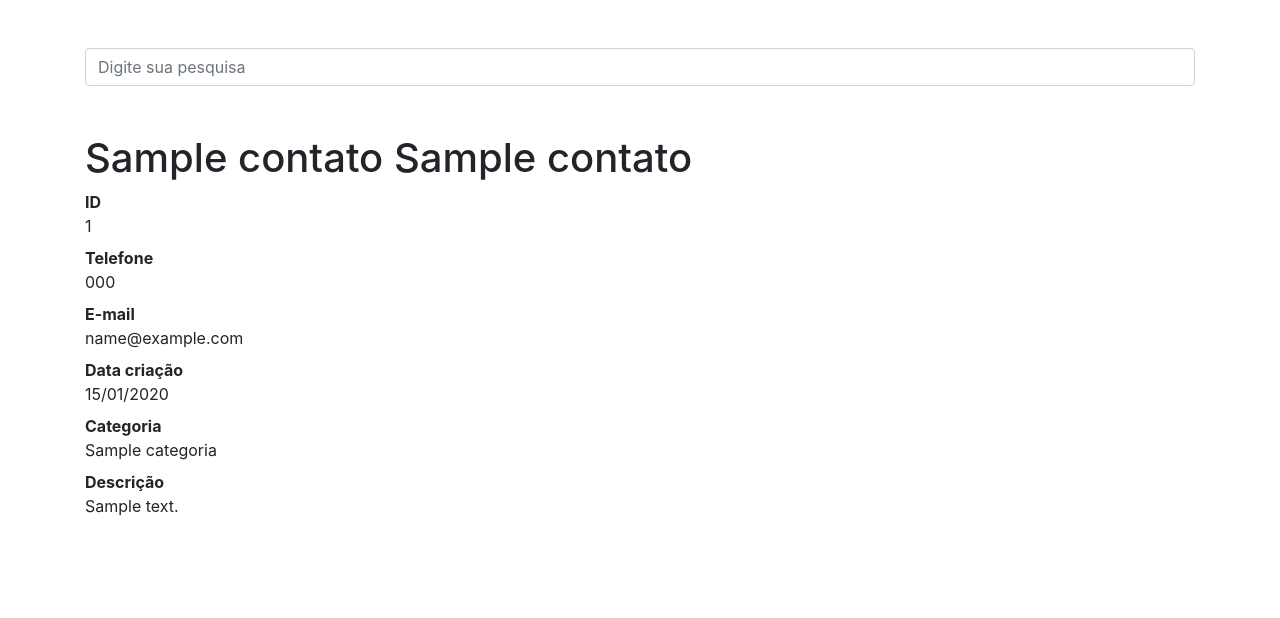
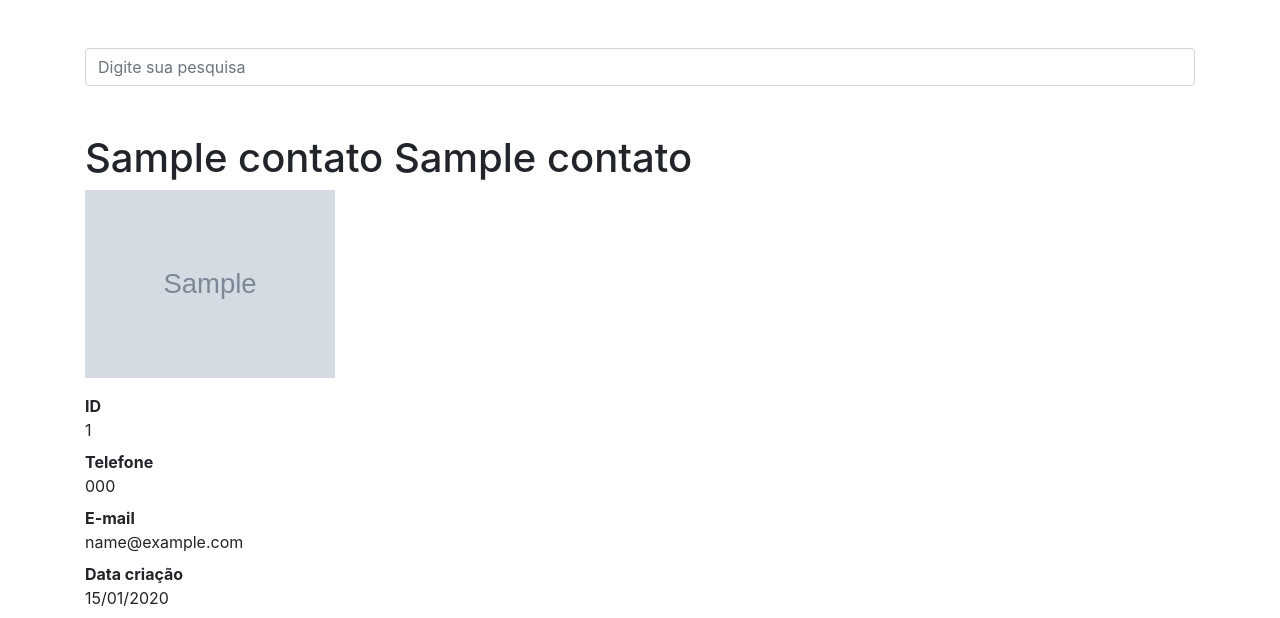
Before and after one commit to luisgs7/schedule, a Django app: page /1 in a window 1280 px wide. Shown: the part 56-674 px from the top of the page. Run offline with Django 4.2, Linux system fonts and the light colour scheme; tables that the repository leaves empty hold one stand-in row (values such as "Sample post"); grey boxes marked "Sample" are stand-in pictures; parts of the project's set-up code (start-up, migrations or seed data) failed here and were passed over; some libraries are stand-ins or nearby versions.

Commit message:
add tag img

```diff
--- a/contatos/templates/contatos/ver_contato.html
+++ b/contatos/templates/contatos/ver_contato.html
@@ -3,6 +3,13 @@
 {% block conteudo %}
 
 <h1 class="mt-5">{{contato.nome}} {{contato.sobrenome}} </h1>
+
+    {% if contato.foto %}
+    <p>
+      <img src="{{ contato.foto.url }}" style="max-width: 250px; height: auto;"/>
+    </p>
+    {% endif %}
+
         <dl>
           <dt>ID</dt>
           <dd>{{contato.id}}</dd>
```
